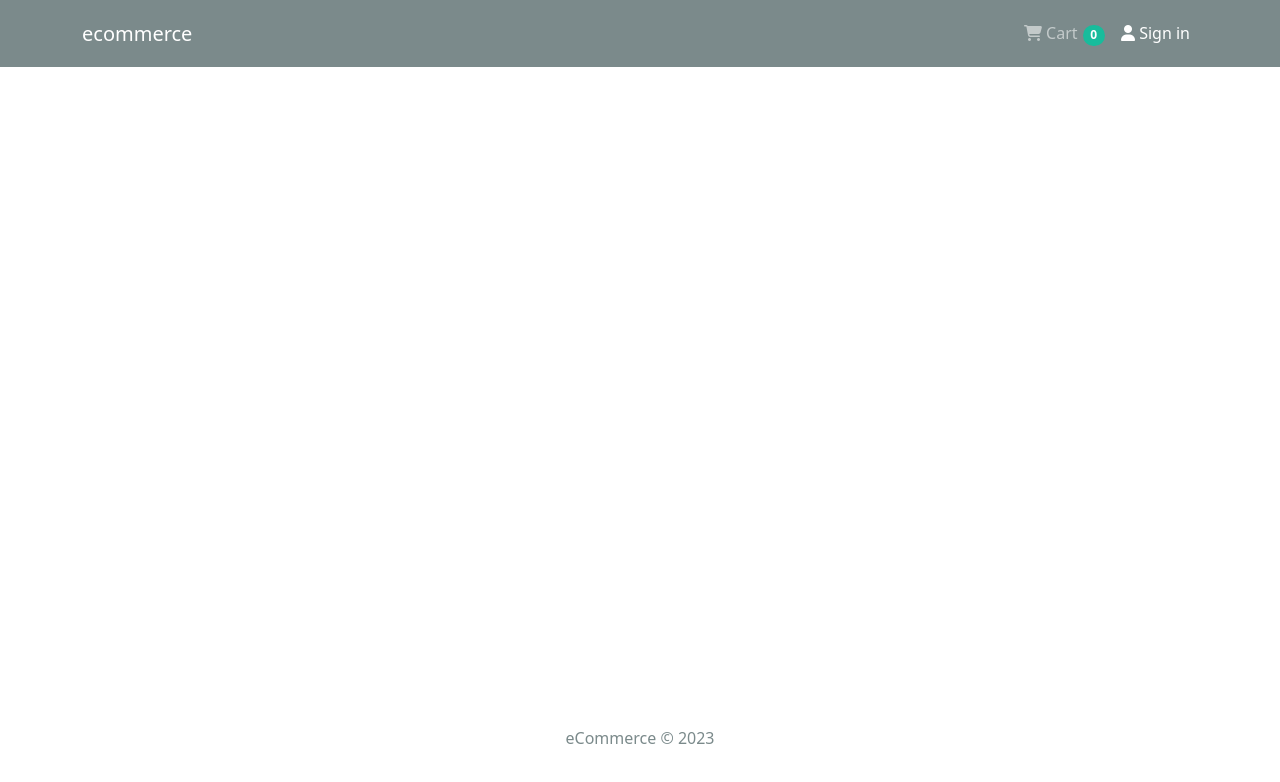
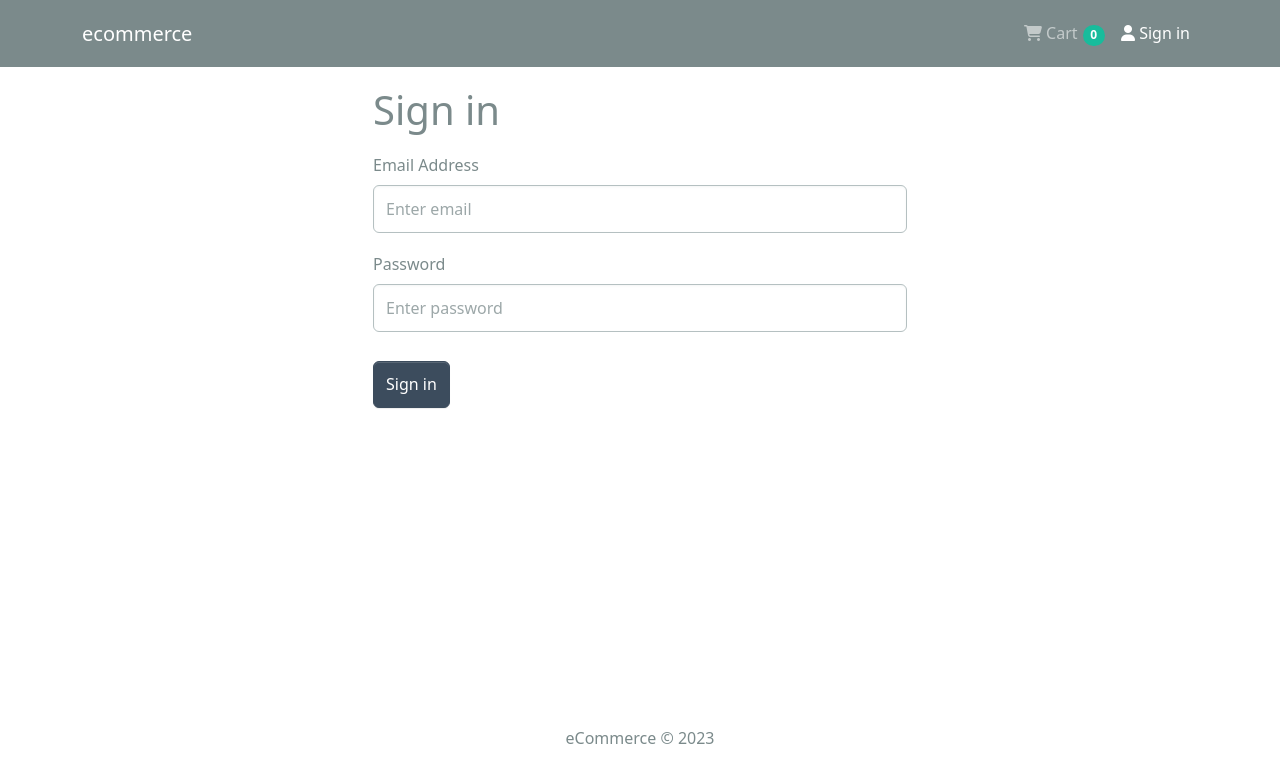
Before and after one commit to KAPIL9027/fullstack-ecommerce, a React (Create React App) app in the folder frontend/: page /signin in a window 1280 px wide. Shown: the top 782 px of the page. Built offline with nearby package versions, Linux system fonts and the light colour scheme.

Commit message:
feat-frontend: added authSlice, userApiSlice for login and adding the logged in user to the store

```diff
--- a/frontend/package.json
+++ b/frontend/package.json
@@ -19,6 +19,7 @@
     "react-router-bootstrap": "^0.26.2",
     "react-router-dom": "^6.11.1",
     "react-scripts": "5.0.1",
+    "react-toastify": "^9.1.3",
     "web-vitals": "^2.1.4"
   },
   "scripts": {
--- a/frontend/src/App.js
+++ b/frontend/src/App.js
@@ -1,10 +1,15 @@
+
 import Footer from "./components/Footer";
 import Header from "./components/Header";
 import {Container} from 'react-bootstrap';
 import {BrowserRouter, Routes, Route} from 'react-router-dom';
+import {ToastContainer} from 'react-toastify';
+import 'react-toastify/dist/ReactToastify.css';
 import HomeScreen from "./screens/HomeScreen";
 import ProductScreen from "./screens/ProductScreen";
 import CartScreen from "./screens/CartScreen";
+import LoginScreen from "./screens/LoginScreen";
+
 
 function App() {
   return (
@@ -17,11 +22,13 @@
           <Route path="/" element={<HomeScreen/>}/>
           < Route path="/product/:id" element={<ProductScreen/>}/>
           <Route path='/cart' element={<CartScreen/>}/>
+          <Route path='/signin' element={<LoginScreen/>}/>
         </Routes>
 
       </Container>
     </main>
     <Footer/>
+    <ToastContainer/>
     </BrowserRouter>
     </>
   );
--- /dev/null
+++ b/frontend/src/components/FormContainer.jsx
@@ -0,0 +1,18 @@
+import {Container, Row, Col} from 'react-bootstrap'
+
+
+const FormContainer = ({children})=> {
+    return (
+        <Container>
+            <Row className="justify-content-md-center">
+                <Col xs={12} md={6}>
+                    {children}
+                </Col>
+
+            </Row>
+        </Container>
+    )
+}
+
+
+export default FormContainer;
--- /dev/null
+++ b/frontend/src/screens/LoginScreen.jsx
@@ -0,0 +1,73 @@
+import {useState,useEffect} from 'react'
+import { Form,Button, Row, Col, ToastHeader } from 'react-bootstrap'
+import FormContainer from '../components/FormContainer'
+import {Link, useLocation, useNavigate} from 'react-router-dom'
+import {useDispatch, useSelector} from 'react-redux'
+import Loader from '../components/Loader'
+import { useLoginMutation } from '../slices/userApiSlice'
+import { setCredentials } from '../slices/authSlice'
+import { toast } from 'react-toastify'
+
+const LoginScreen = () => {
+    const [email,setEmail] = useState('')
+    const [password,setPassword] = useState('')
+
+    const dispatch = useDispatch();
+    const navigate = useNavigate();
+
+    const [login, {isLoading}] = useLoginMutation();
+
+    const {userInfo} = useSelector((state)=> state.auth);
+
+    const {search} = useLocation();
+    const sp = new URLSearchParams(search)
+    const redirect = sp.get('redirect') || '/';
+    const submitHandler = async (e)=>{
+        e.preventDefault()
+        try {
+            const res = await login({email, password}).unwrap();
+            dispatch(setCredentials({...res,}));
+            navigate(redirect);
+        }
+        catch(e){
+            toast.error(e?.data?.message || e?.error);
+        }
+    }
+    useEffect(()=>{
+        if(userInfo) {
+            navigate(redirect)
+        }
+    },[userInfo,navigate,redirect])
+return (
+    <FormContainer>
+        <h1>Sign in</h1>
+        <Form onSubmit={submitHandler}>
+        <Form.Group controlId='email' className='my-3'>
+            <Form.Label>Email Address</Form.Label>
+            <Form.Control
+            type='email'
+            placeholder='Enter email'
+            value={email}
+            onChange={(e)=> setEmail(e.target.value)}>
+            </Form.Control>
+        </Form.Group>
+
+        <Form.Group controlId='password' className='my-3'>
+            <Form.Label>Password</Form.Label>
+            <Form.Control
+            type='password'
+            placeholder='Enter password'
+            value={password}
+            onChange={(e)=> setPassword(e.target.value)}>
+            </Form.Control>
+        </Form.Group>
+
+        <Button type='submit' variant="primary" className='mt-2'>
+            Sign in
+        </Button>
+        </Form>
+    </FormContainer>
+)
+}
+
+export default LoginScreen
--- /dev/null
+++ b/frontend/src/slices/authSlice.js
@@ -0,0 +1,19 @@
+import {createSlice} from '@reduxjs/toolkit'
+
+const initialState = {
+    userInfo: localStorage.getItem('userInfo') ? JSON.parse(localStorage.getItem('userInfo')) : null,
+}
+
+const authSlice = createSlice({
+    name: 'auth',
+    initialState,
+    reducers: {
+        setCredentials: (state,action)=> {
+            state.userInfo = action.payload;
+            localStorage.setItem('userInfo', JSON.stringify(action.payload));
+        }
+    }
+});
+
+export const {setCredentials} = authSlice.actions;
+export default authSlice.reducer;
--- /dev/null
+++ b/frontend/src/slices/userApiSlice.js
@@ -0,0 +1,18 @@
+import { USERS_URL } from "../constants";
+import { apiSlice } from "./apiSlice";
+
+
+export const usersApiSlice = apiSlice.injectEndpoints({
+    endpoints: (builder) => ({
+        login: builder.mutation({
+            query: (data) => ({
+                url: `${USERS_URL}/auth`,
+                method: 'POST',
+                body: data
+            })
+        }),
+
+    })
+})
+
+export const {useLoginMutation} = usersApiSlice;
--- a/frontend/src/store.js
+++ b/frontend/src/store.js
@@ -1,11 +1,12 @@
 import {configureStore, getDefaultMiddleware} from '@reduxjs/toolkit';
 import cartSliceReducer from './slices/cartSlice.js';
-
+import authSliceReducer from './slices/authSlice.js';
 import { apiSlice } from './slices/apiSlice';
 const store = configureStore({
     reducer: {
         [apiSlice.reducerPath]: apiSlice.reducer,
-        cart: cartSliceReducer
+        cart: cartSliceReducer,
+        auth: authSliceReducer,
     },
     middleware: (getDefaultMiddleware) => getDefaultMiddleware().concat(apiSlice.middleware),
     devTools: true,
```
Also changed, not shown: 1 other file (tests, documents, lock files or other folders).
